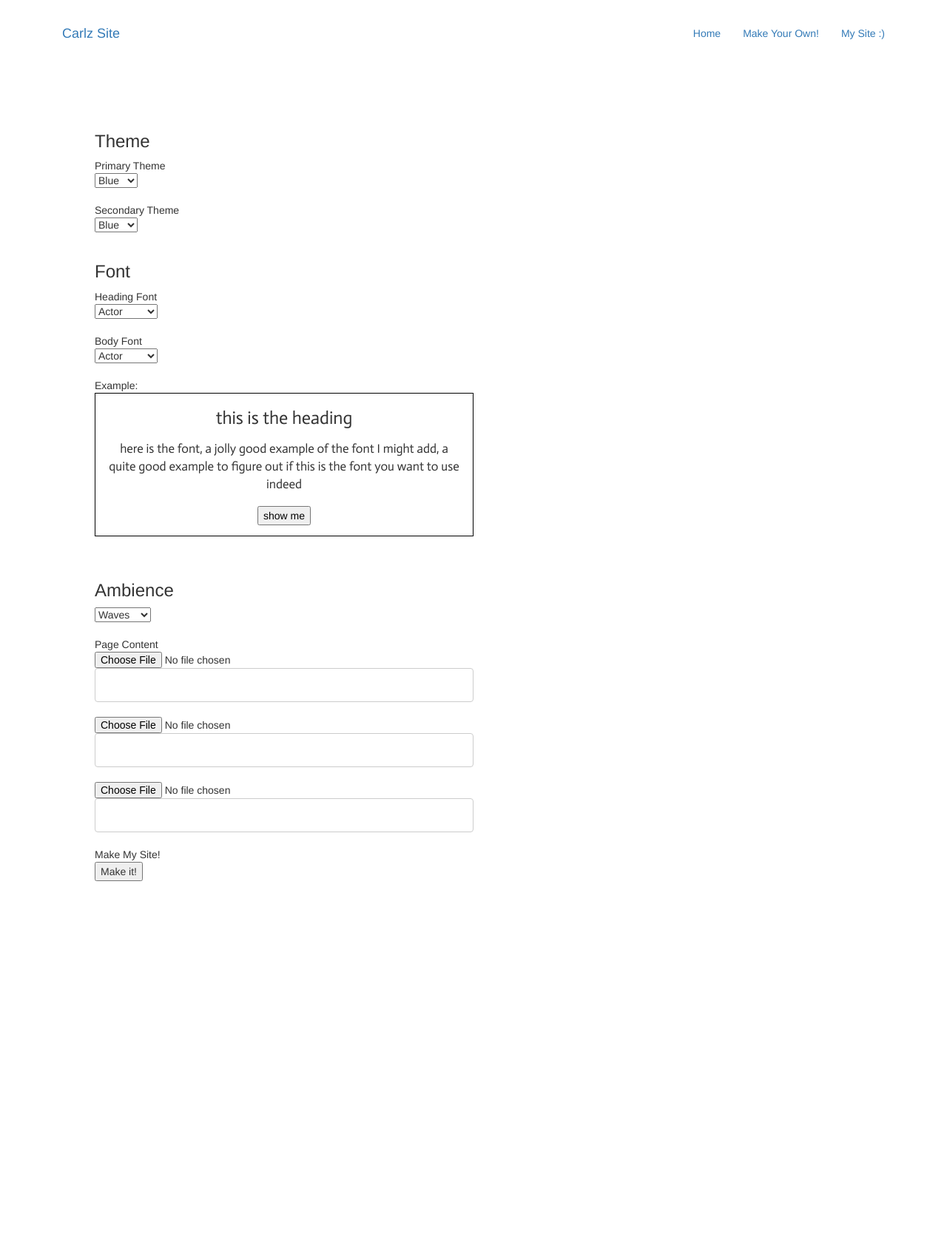
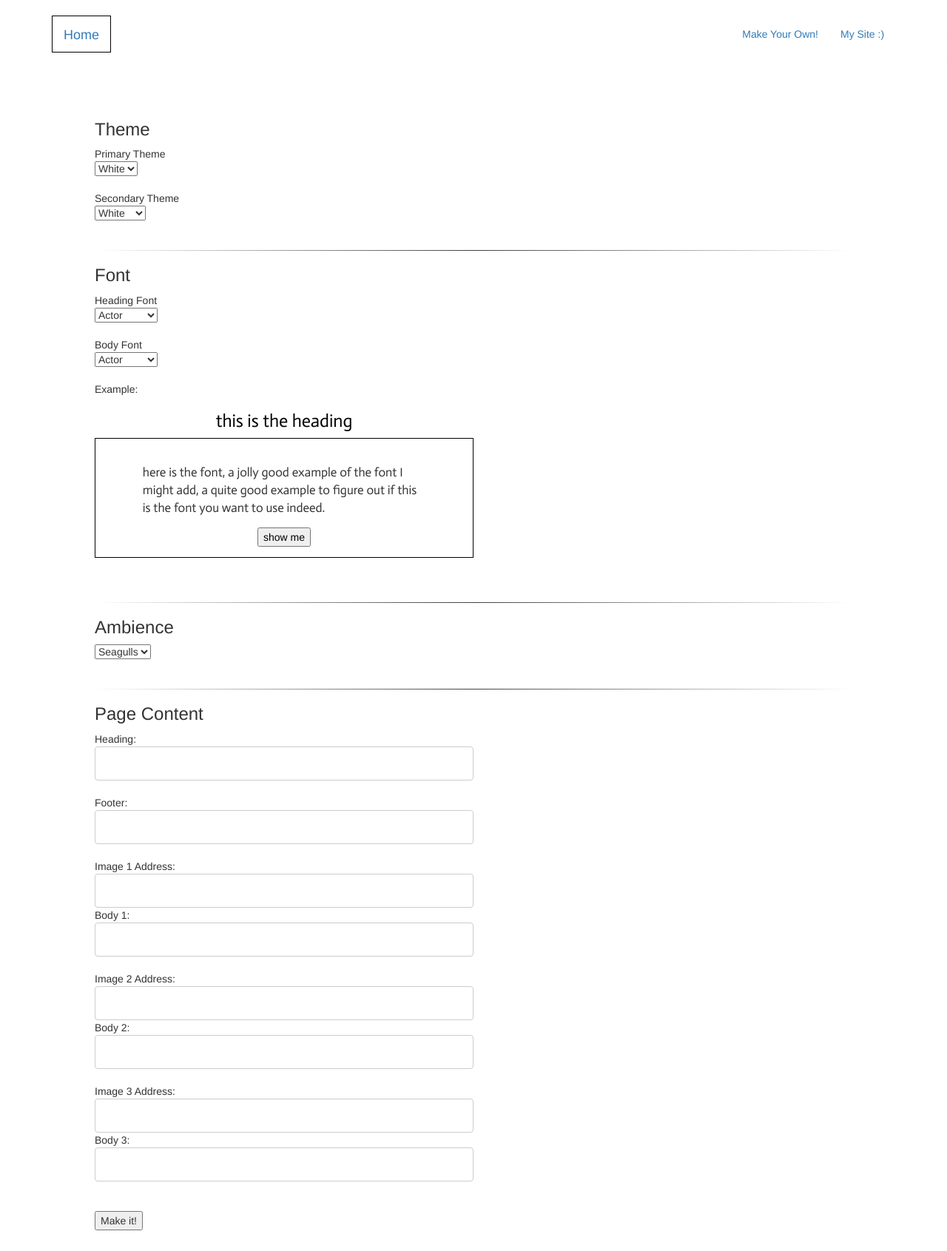
Before and after one commit to carlcorsini/My-Place, a PHP site: page /form.html in a window 1280 px wide. Shown: the whole page at 74% size. Before the commit the page ends 1191 px from the top, so only its background shows below. Run offline with PHP 8.4, Linux system fonts and the light colour scheme; some web fonts are replaced.

Commit message:
Site in its final stages, just minor tweaks from here. Got all input boxes working. Image url. More styling

```diff
--- a/form.html
+++ b/form.html
@@ -14,10 +14,9 @@
     <nav class="navbar">
       <div class="container">
         <div class="navbar-header">
-          <a class="navbar-brand" href="index.html">Carlz Site</a>
+          <a class="navbar-brand" href="index.html">Home</a>
         </div>
         <ul class="nav navbar-nav navbar-right">
-          <li class = "white"><a href="index.html">Home</a></li>
           <li class = "white"><a href="form.html">Make Your Own!</a></li>
           <li class = "white"><a href="my-site.html">My Site :)</a></li>
         </ul>
@@ -28,20 +27,21 @@
         <h3>Theme</h3>
         Primary Theme <br>
         <select class="primary-theme-options" name="theme">
-          <option value="blue">Blue</option>
+          <option value="white">White</option>
           <option value="grey">Grey</option>
           <option value="black">Black</option>
-          <option value="white">White</option>
+          <option value="blue">Blue</option>
         </select>
         <br> <br>
         Secondary Theme <br>
         <select class="secondary-theme-options" name="theme">
-          <option value="blue2">Blue</option>
-          <option value="grey3">Grey</option>
-          <option value="black4">Black</option>
-          <option value="white5">White</option>
+          <option value="white2">White</option>
+          <option value="grey2">Grey</option>
+          <option value="black2">Black</option>
+          <option value="orange">Orange</option>
         </select>
         <br> <br>
+        <hr class= "style-two">
         <h3>Font</h3>
         Heading Font <br>
         <select class="header-options" name="font">
@@ -58,29 +58,42 @@
           <option value="trebuchet">Trebuchet</option>
         </select><br> <br>
         Example:
+        <h3 class="header-example">this is the heading</h3>
           <div class="font-example-div">
-            <h3 class="header-example">this is the heading</h3>
-            <p class ="font-example">here is the font, a jolly good example of the font I might add, a quite good example to figure out if this is the font you want to use indeed</p>
+            <div class="secondary-div">
+              <p class ="font-example">here is the font, a jolly good example of the font I might add, a quite good example to figure out if this is the font you want to use indeed.</p>
+            </div>
             <button class="example-button" type="button" name="button">show me</button>
           </div>
         <br> <br>
+        <hr class= "style-two">
         <h3>Ambience</h3>
         <select class="ambience-options" name="ambience">
-          <option value="waves">Waves</option>
-          <option value="seagulls">Seagulls</option>
-          <option value="city">City</option>
-          <option value="night">Night</option>
+          <option value="audio/gulls.wav">Seagulls</option>
+          <option value="audio/funky.wav">Funky</option>
+          <option value="audio/city.wav">City</option>
+          <option value="audio/jungle.m4a">Jungle</option>
         </select>
         <br> <br>
-        Page Content <br>
-        <input class="fill-in" type="file" name="bio1" value="">
-        <input class="fill-in" type="text" name="bio1" value=""> <br> <br>
-        <input class="fill-in" type="file" name="bio2" value="">
-        <input class="fill-in" type="text" name="bio2" value=""> <br> <br>
-        <input class="fill-in" type="file" name="bio3" value="">
-        <input class="fill-in" type="text" name="bio3" value=""> <br> <br>
-
-        Make My Site! <br>
+        <hr class= "style-two">
+        <h3>Page Content</h3>
+        Heading: <br>
+        <input class="header-input" type="text" name="heading" value=""><br><br>
+        Footer: <br>
+        <input class="footer-input" type="text" name="footer" value=""><br><br>
+        Image 1 Address: <br>
+        <input class="image1-input" type="url" name="img1" value=""><br>
+        Body 1: <br>
+        <input class="bio1-input" type="text" name="bio1" value=""><br><br>
+        Image 2 Address: <br>
+        <input class="image2-input" type="url" name="img2" value=""><br>
+        Body 2: <br>
+        <input class="bio2-input" type="text" name="bio2" value=""><br><br>
+        Image 3 Address: <br>
+        <input class="image3-input" type="text" name="img3" value=""><br>
+        Body 3: <br>
+        <input class="bio3-input" type="text" name="bio3" value=""><br><br>
+        <br>
         <button class="submit-button" type="submit" name="button">Make it!</button>
       </form>
     </div>
--- a/index.js
+++ b/index.js
@@ -1,11 +1,7 @@
 document.addEventListener('DOMContentLoaded', function() {
   let form = document.querySelector(".website-form")
-  let primaryThemeOptions = document.querySelector(".primary-theme-options")
-  let ambienceOptions = document.querySelector(".ambience-options")
-  let fontOptions = document.querySelector(".font-options")
-  let myContainer = document.getElementsByClassName('my-container')
+  let exampleButton = document.querySelector('.example-button')
   form.addEventListener('submit', changes);
-  let exampleButton = document.querySelector('.example-button')
   exampleButton.addEventListener('click', example)
 })
 
@@ -14,37 +10,59 @@ function example (event) {
   let bodyOptions = document.querySelector(".body-options")
   let headerOptions = document.querySelector(".header-options")
   let primaryThemeOptions = document.querySelector(".primary-theme-options")
+  let secondaryThemeOptions = document.querySelector(".secondary-theme-options")
   let bodyValue = bodyOptions.value
-  let themeValue = primaryThemeOptions.value
+  let primaryValue = primaryThemeOptions.value
+  let secondaryValue = secondaryThemeOptions.value
   let headerValue = headerOptions.value
   let fontExample = document.querySelector('.font-example')
-  let fontDiv = document.querySelector('.font-example-div')
+  let primaryDiv = document.querySelector('.font-example-div')
   let headerExample = document.querySelector('.header-example')
-  fontDiv.id = themeValue
+  let secondaryDiv = document.querySelector('.secondary-div')
+  primaryDiv.id = primaryValue
+  secondaryDiv.id = secondaryValue
   fontExample.id = bodyValue
   headerExample.id = headerValue
 }
 
 
 function changes (event) {
-  // event.preventDefault()
-  let myContainer = document.getElementsByClassName('my-container')
+  // options
   let primaryThemeOptions = document.querySelector(".primary-theme-options")
   let secondaryThemeOptions = document.querySelector(".secondary-theme-options")
   let ambienceOptions = document.querySelector(".ambience-options")
   let bodyOptions = document.querySelector(".body-options")
   let headerOptions = document.querySelector('.header-options')
+  // text input
+  let headerInput = document.querySelector('.header-input')
+  let footerInput = document.querySelector('.footer-input')
+  let img1Input = document.querySelector('.image1-input')
+  let img2Input = document.querySelector('.image2-input')
+  let img3Input = document.querySelector('.image3-input')
+  let bio1Input = document.querySelector('.bio1-input')
+  let bio2Input = document.querySelector('.bio2-input')
+  let bio3Input = document.querySelector('.bio3-input')
+
     //theme options
       localStorage.setItem('primaryThemeOptions', JSON.stringify(primaryThemeOptions.value))
       localStorage.setItem('secondaryThemeOptions', JSON.stringify(secondaryThemeOptions.value))
-
     //font options
       localStorage.setItem('bodyOptions', JSON.stringify(bodyOptions.value))
       localStorage.setItem('headerOptions', JSON.stringify(headerOptions.value))
     //ambience options
+      localStorage.setItem('ambienceOptions', JSON.stringify(ambienceOptions.value))
+    //header & footer input
+      localStorage.setItem('headerInput', JSON.stringify(headerInput.value))
+      localStorage.setItem('footerInput', JSON.stringify(footerInput.value))
+    //image input
+      localStorage.setItem('image1Input', JSON.stringify(img1Input.value))
+      localStorage.setItem('image2Input', JSON.stringify(img2Input.value))
+      localStorage.setItem('image3Input', JSON.stringify(img3Input.value))
 
-
-
+    //bio input
+      localStorage.setItem('bio1Input', JSON.stringify(bio1Input.value))
+      localStorage.setItem('bio2Input', JSON.stringify(bio2Input.value))
+      localStorage.setItem('bio3Input', JSON.stringify(bio3Input.value))
 }
 
   // const favorites = JSON.parse(localStorage.getItem('favorites'))||{};
--- a/stylesheet.css
+++ b/stylesheet.css
@@ -54,15 +84,22 @@
 }
 .font-example {
   font-family: 'Actor';
-  margin: 1em;
+  margin: auto;
+  margin-top: 2em;
+  text-align: left;
+  max-width: 75%;
   font-size: 1.2em;
 }
 
 .header-example {
   font-family: 'Actor';
+  color: black;
+  text-align: center;
+  max-width: 50%
 }
 
 .example-button {
+  margin-top: 1em;
   margin-bottom: 1em;
   color: black;
 }
@@ -214,8 +285,8 @@ hr.style-two {
 
 .navbar,
 .navbar-default {
-  margin: 0;
-  border: none;
+  position: relative;
+  background: linear-gradient(white, transparent);
 }
 
 header nav {
@@ -225,9 +296,34 @@ header nav {
 
 .navbar-brand {
   /* filter: opacity(0.75) */
-  margin-bottom: 1em
+  border: 1px solid black;
+  background-color: white;
+}
+/* slant  */
+.se-container{
+	display: block;
+	width: 30%;
+  float: right;
 }
 
+.se-slope{
+	transform-origin: left center;
+}
+.se-slope:nth-child(odd){
+	transform: rotate(5deg);
+	box-shadow: 0px -1px 3px rgba(0,0,0,0.4);
+}
+
+.se-content p{
+	width: 75%;
+	font-style: italic;
+	font-size: 18px;
+	line-height: 24px;
+	padding-top: 10px;
+  color: black;
+  position: absolute;
+  float: left;
+}
 /* Form  */
 
 .form {
@@ -244,6 +340,15 @@ header nav {
 }
 
 input[type=text], textarea{
+    width: 50%;
+    padding: 12px;
+    border: 1px solid #ccc;
+    border-radius: 4px;
+    box-sizing: border-box;
+    resize: vertical;
+}
+
+input[type=url], textarea{
     width: 50%;
     padding: 12px;
     border: 1px solid #ccc;
```
Also changed, not shown: other parts of stylesheet.css (+90 -26 lines), index.html (+21 -14 lines), index2.js (+28 -2 lines), my-site.html (+13 -13 lines), create.png (added), customize.jpg (added), design.png (added), 4 other files.
